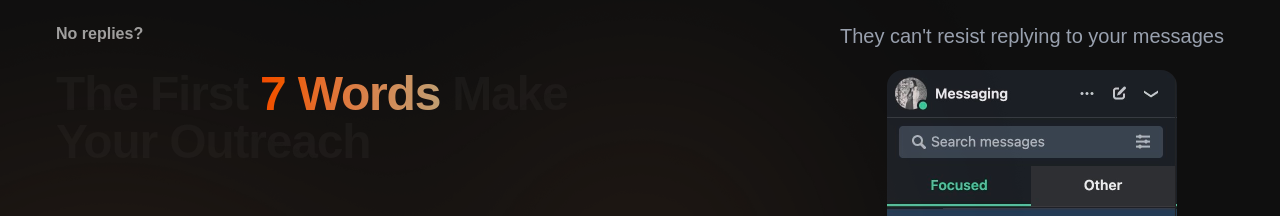
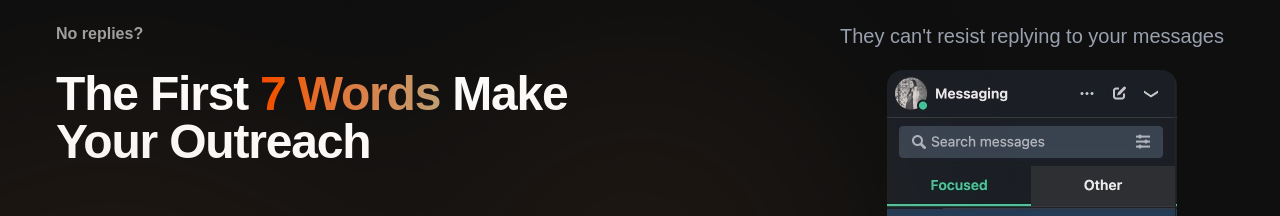
Before and after one commit to NikitaIT/catchy-me, a Next.js app: page / in a window 1280 px wide. Shown: the part 154-370 px from the top of the page. Built offline with nearby package versions, Linux system fonts and the light colour scheme.

Commit message:
feat(hero): add social

```diff
--- a/app/Hero.tsx
+++ b/app/Hero.tsx
@@ -27,7 +27,8 @@ export function Hero() {
                 "text-4xl md:text-5xl",
                 // "lg:text-7xl" that is ok if layout is centered, but not ok for left-aligned
                 "font-extrabold leading-none tracking-tight",
-                "mb-8 lg:mb-14"
+                "mb-8 lg:mb-14",
+                "text-white"
               )}
             >
               {"The First "}
```
